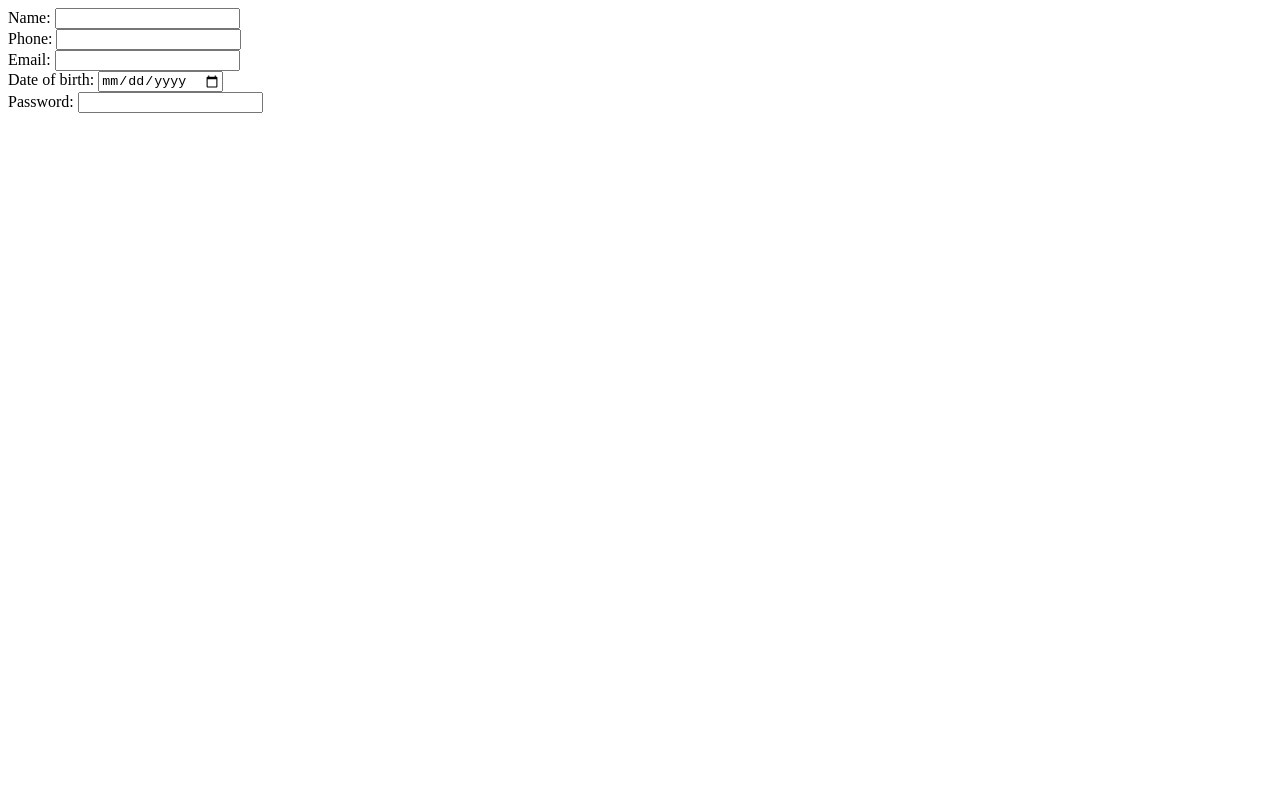
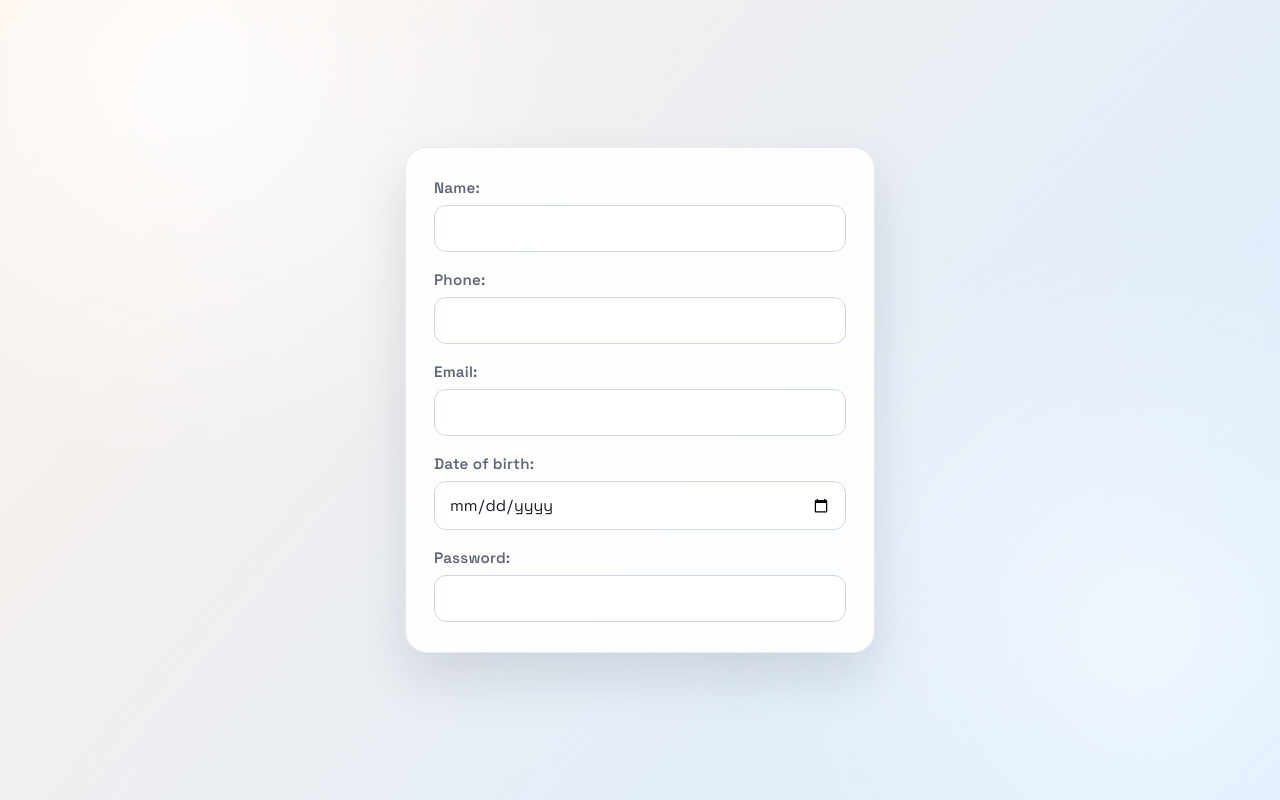
Before and after one commit to Manmadeeers/CI-CD, a plain HTML site: page index.html in a window 1280 px wide. Drawn offline with Linux system fonts and the light colour scheme.

Commit message:
styles applied

```diff
--- a/index.html
+++ b/index.html
@@ -3,7 +3,8 @@
 <head>
     <meta charset="UTF-8">
     <meta name="viewport" content="width=device-width, initial-scale=1.0">
-    <title>Document</title>
+    <link rel="stylesheet" href="style.css">
+    <title>CI/CD form</title>
 </head>
 <body>
     <form>
--- /dev/null
+++ b/style.css
@@ -0,0 +1,100 @@
+@import url("https://fonts.googleapis.com/css2?family=Space+Grotesk:wght@400;500;600;700&display=swap");
+
+:root {
+    --bg-start: #fdf2e9;
+    --bg-end: #d7ebff;
+    --card-bg: rgba(255, 255, 255, 0.88);
+    --card-border: rgba(0, 0, 0, 0.08);
+    --text-main: #1d1f2a;
+    --text-muted: #5f6677;
+    --accent: #0d8b9f;
+    --accent-strong: #0a6d7d;
+    --input-bg: #ffffff;
+    --input-border: #ced5e3;
+    --shadow: 0 24px 50px rgba(19, 28, 56, 0.12);
+}
+
+*,
+*::before,
+*::after {
+    box-sizing: border-box;
+}
+
+body {
+    margin: 0;
+    min-height: 100vh;
+    display: grid;
+    place-items: center;
+    padding: 24px;
+    font-family: "Space Grotesk", "Segoe UI", sans-serif;
+    color: var(--text-main);
+    background:
+        radial-gradient(circle at 15% 10%, rgba(255, 255, 255, 0.8), transparent 30%),
+        radial-gradient(circle at 90% 80%, rgba(255, 255, 255, 0.55), transparent 32%),
+        linear-gradient(130deg, var(--bg-start), var(--bg-end));
+}
+
+form {
+    width: min(100%, 470px);
+    display: grid;
+    gap: 18px;
+    padding: 30px 28px;
+    border: 1px solid var(--card-border);
+    border-radius: 22px;
+    background: var(--card-bg);
+    backdrop-filter: blur(8px);
+    box-shadow: var(--shadow);
+}
+
+.form-group {
+    display: grid;
+    gap: 8px;
+}
+
+label {
+    font-size: 0.95rem;
+    font-weight: 600;
+    letter-spacing: 0.2px;
+    color: var(--text-muted);
+}
+
+input {
+    width: 100%;
+    border: 1.5px solid var(--input-border);
+    border-radius: 12px;
+    padding: 12px 14px;
+    font: inherit;
+    color: var(--text-main);
+    background: var(--input-bg);
+    transition: border-color 0.2s ease, box-shadow 0.2s ease, transform 0.2s ease;
+}
+
+input::placeholder {
+    color: #96a0b3;
+}
+
+input:hover {
+    border-color: #aeb9cf;
+}
+
+input:focus {
+    outline: none;
+    border-color: var(--accent);
+    box-shadow: 0 0 0 4px rgba(13, 139, 159, 0.16);
+    transform: translateY(-1px);
+}
+
+@media (max-width: 520px) {
+    body {
+        padding: 14px;
+    }
+
+    form {
+        padding: 22px 18px;
+        border-radius: 18px;
+    }
+
+    input {
+        padding: 11px 12px;
+    }
+}
```
